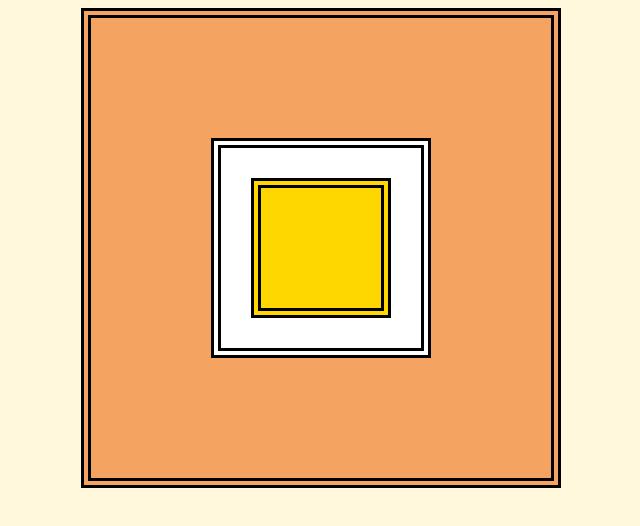
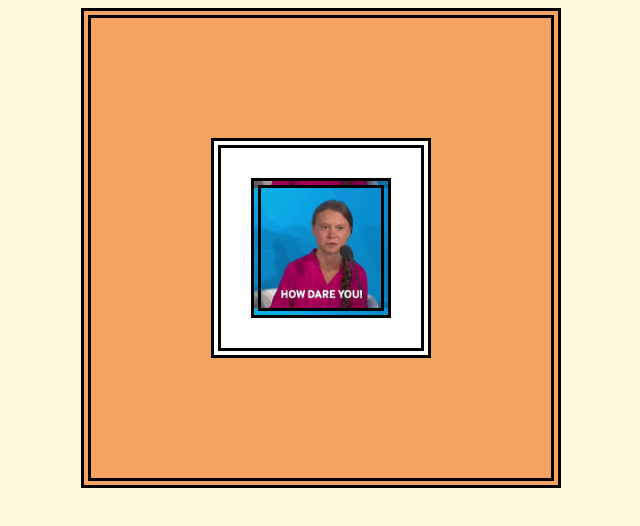
Before and after one commit to FbW43-2/uib_Sara_HTML, a plain HTML site: page index.html in a window 1280 px wide. Shown: the whole page, without its empty margins (327-967 px from the left). Drawn offline with Linux system fonts and the light colour scheme.

Commit message:
add a gif

```diff
--- a/Css/style.css
+++ b/Css/style.css
@@ -27,9 +27,19 @@ body {
 .inner-inner-square {
   width: 120px;
   height: 120px;
+  background-image: url("/img/gighy.gif");
+  background-size: cover;
+  background-position: center;
 }
+/* Version 1 for centering using FlexBox
+this centering is apllied to the direct child*/
 .center {
   display: flex;
   justify-content: center;
   align-items: center;
 }
+/*version 2 for centering only horizontaly
+this centering is apllied to the element that has this class */
+.center-v2 {
+  margin: auto;
+}
```
Also changed, not shown: img/gighy.gif (added).
